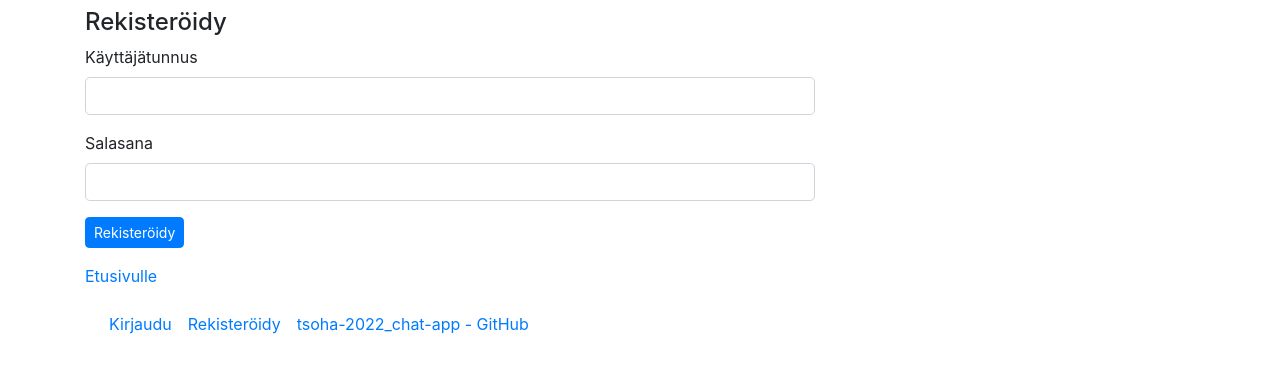
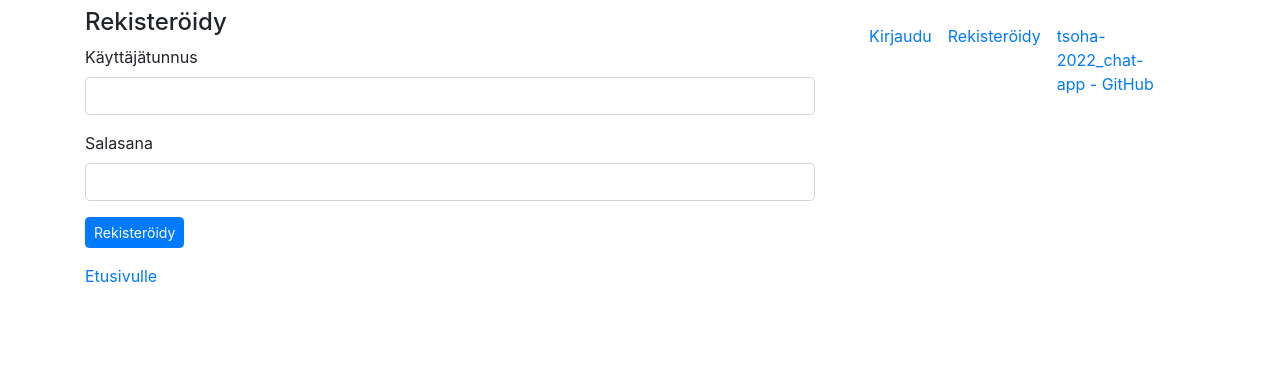
Before and after one commit to roni-b/tsoha-2022_chat-app, a Flask app: page /register in a window 1280 px wide. Shown: the top 373 px of the page. Run offline with Flask 2, Linux system fonts and the light colour scheme; some libraries are stand-ins or nearby versions.

Commit message:
Fix layout

```diff
--- a/static/custom.css
+++ b/static/custom.css
@@ -25,7 +25,7 @@ textarea {
 .col-sm-8 {
     margin-top: .5em;
 }
-.col-sm-auto {
+.col-sm-4 {
     margin-top: .5em;
 }
 .grp {
--- a/templates/index.html
+++ b/templates/index.html
@@ -35,7 +35,7 @@
       {% endblock %}
       </div>
 
-      <div class="col-sm-auto">
+      <div class="col-sm-4">
       {% block second %}
       {% if session.user_id %}
         <div class="grp">
```
